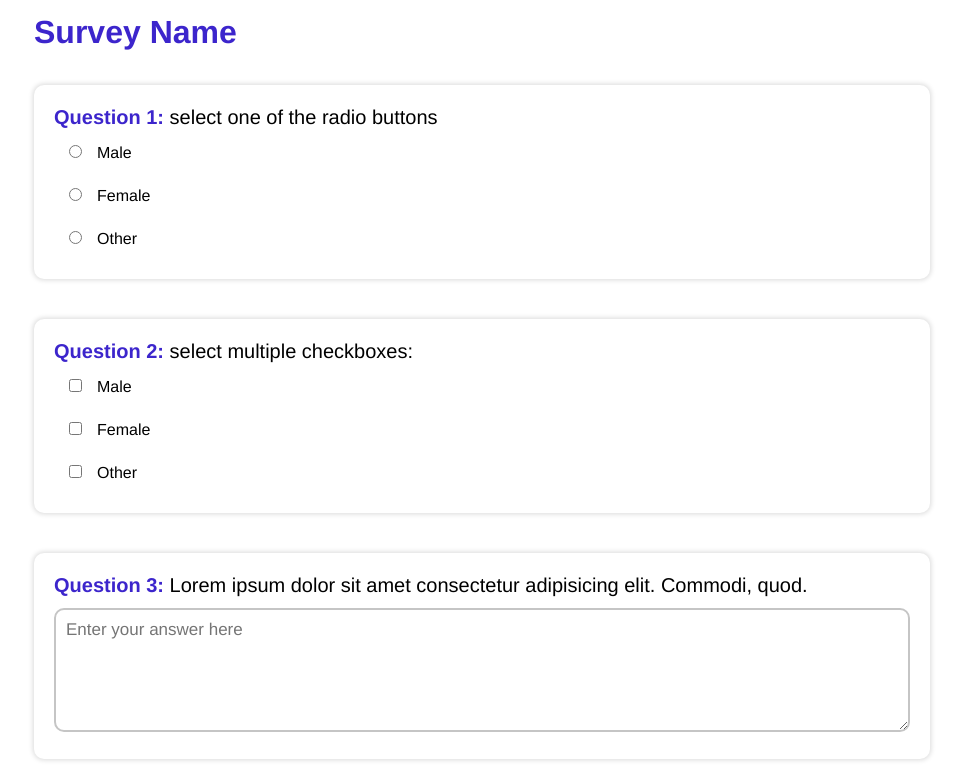
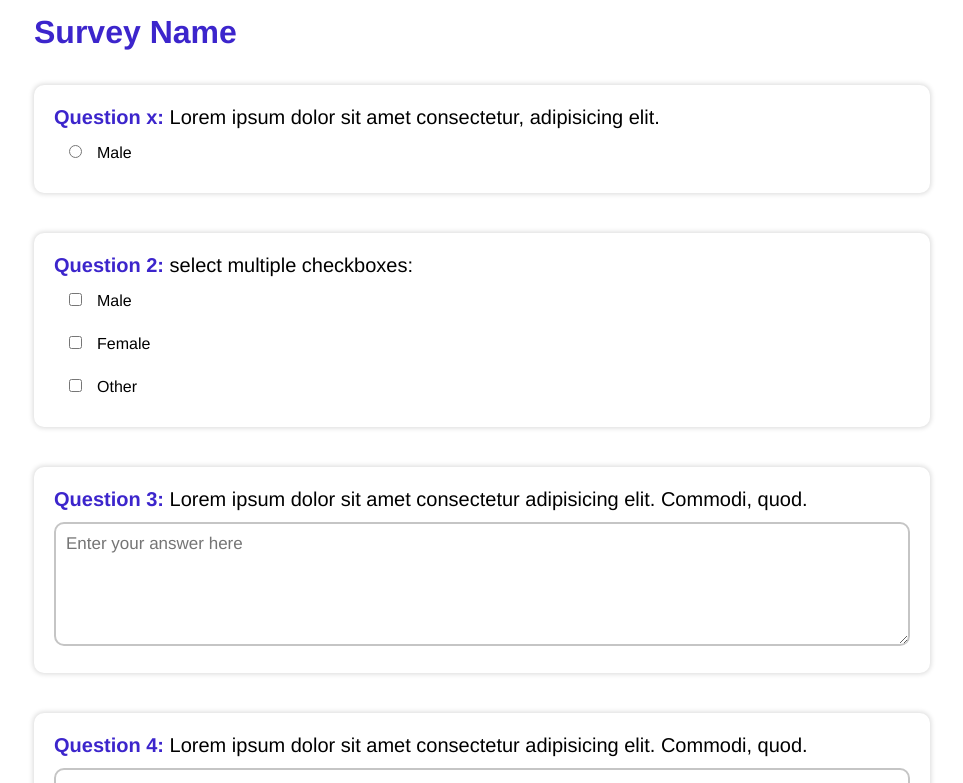
Before and after one commit to stephanelle-rachwan/Survey-Builder-FE, a React (Create React App) app: page / in a window 1280 px wide. Shown: the top 783 px of the page, without its empty margins (158-1121 px from the left). Built offline with nearby package versions, Linux system fonts and the light colour scheme.

Commit message:
creating the RadioInput and Question components

```diff
--- /dev/null
+++ b/src/components/Question.js
@@ -0,0 +1,12 @@
+import React from "react";
+
+const Question = () => {
+  return (
+    <div className="question-txt">
+      <span className="colored">Question x: </span> Lorem ipsum dolor sit amet
+      consectetur, adipisicing elit.
+    </div>
+  );
+};
+
+export default Question;
--- /dev/null
+++ b/src/components/RadioInput.js
@@ -0,0 +1,12 @@
+import React from "react";
+
+const RadioInput = () => {
+  return (
+    <div>
+      <input className="radio" type="radio" value="Male" name="gender" />
+      Male <br />
+    </div>
+  );
+};
+
+export default RadioInput;
--- a/src/components/RadioQuestionBox.js
+++ b/src/components/RadioQuestionBox.js
@@ -1,20 +1,12 @@
 import React from "react";
+import Question from "./Question";
+import RadioInput from "./RadioInput";
 
 const RadioQuestionBox = () => {
   return (
     <p className="question">
-      <div className="question-txt">
-        <span className="colored">Question 1: </span> select one of the radio
-        buttons
-      </div>
-      <div>
-        <input className="radio" type="radio" value="Male" name="gender" />
-        Male <br />
-        <input className="radio" type="radio" value="Female" name="gender" />
-        Female <br />
-        <input className="radio" type="radio" value="Other" name="gender" />
-        Other
-      </div>
+      <Question />
+      <RadioInput />
     </p>
   );
 };
```
